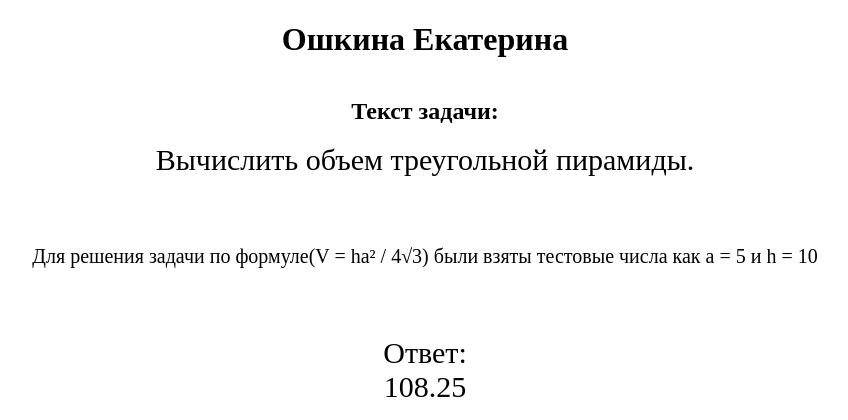
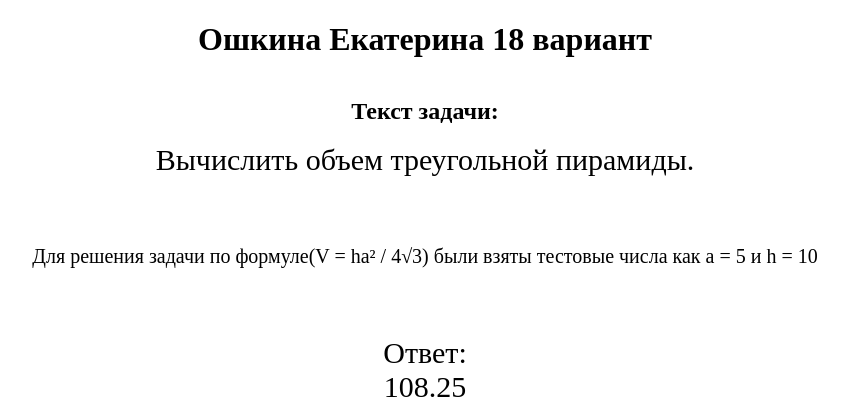
Before and after one commit to Katysha12/laba1, a PHP site: page / in a window 1280 px wide. Shown: the top 420 px of the page, without its empty margins (215-1063 px from the left). Run offline with PHP 8.4, Linux system fonts and the light colour scheme.

Commit message:
new commit

```diff
--- a/index.php
+++ b/index.php
@@ -6,7 +6,7 @@
 	<title>Document</title>
 </head>
 <body>
-	<h1 style="margin-top: 60; text-align: center;">Ошкина Екатерина</h1></br>
+	<h1 style="margin-top: 60; text-align: center;">Ошкина Екатерина 18 вариант</h1></br>
 	<h2 style="margin-top: 0; margin-bottom: 0px; text-align: center; ">Текст задачи:</h2></br>
 	<p style="margin-top: 0; text-align: center; font-size: 30px;">Вычислить объем треугольной пирамиды.</p></br>
 	<p style="margin-top: 10; text-align: center; font-size: 20px;"> Для решения задачи по формуле(V = ha² / 4√3) были взяты тестовые числа как а = 5 и h =  10
```
